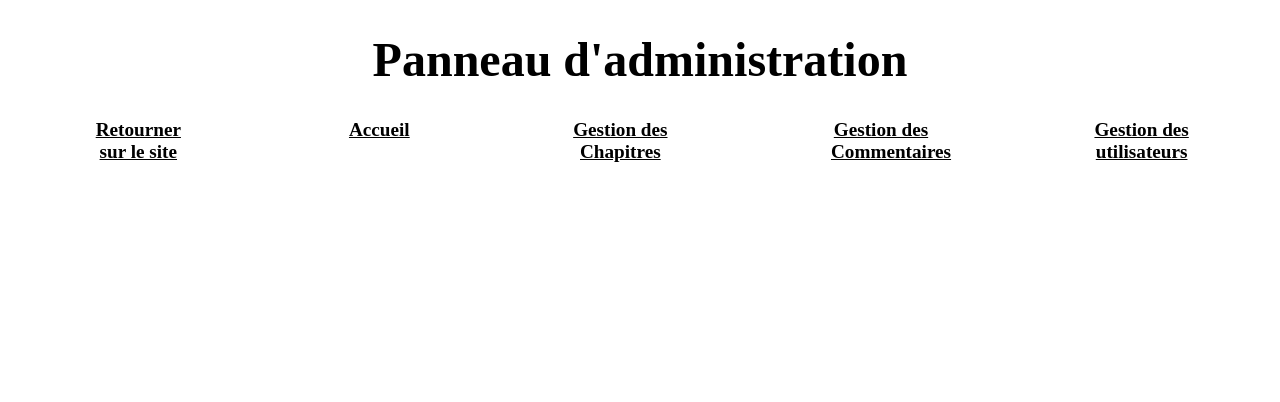
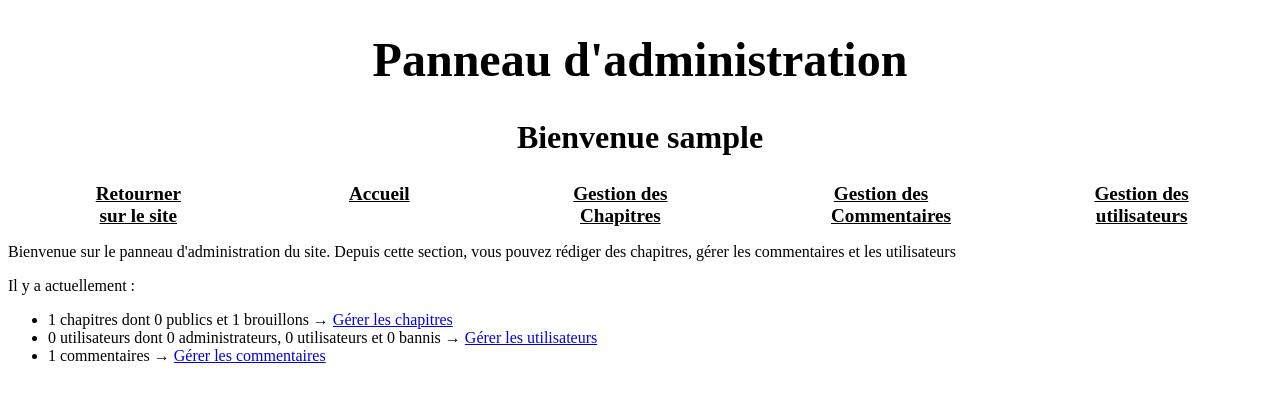
Before and after one commit to sebLaMontagne/Jean_Forteroche, a PHP site: page /P4/Views/back/admin.php in a window 1280 px wide. Shown: the top 402 px of the page. Run offline with PHP 8.4, Linux system fonts and the light colour scheme; the visitor is signed in with stand-in values (Sample User, id 1); tables that the repository leaves empty or names only in its code hold one stand-in row (values such as "Sample post").

Commit message:
Write something in the admin pannel

```diff
--- a/Controllers/CommentManager.php
+++ b/Controllers/CommentManager.php
@@ -60,6 +60,11 @@ class CommentManager extends Manager
             $list[] = new Comment($refinedAnswer);
         }
         return $list;
+    }
+
+    public function getAllCommentsCount()
+    {
+        return $this->_db->query('SELECT COUNT(comment_id) FROM comment')->fetch()[0];
     }
 
     public function getAllCommentsSortedByReports()
--- a/Controllers/PostManager.php
+++ b/Controllers/PostManager.php
@@ -199,6 +199,24 @@ class PostManager extends Manager
         }
     }
 
+    public function getPublicChaptersCount()
+    {
+        $q = $this->_db->query('SELECT COUNT(post_id) FROM post WHERE post_isPublished = 1');
+        return $q->fetch()[0];
+    }
+
+    public function getDraftChaptersCount()
+    {
+        $q = $this->_db->query('SELECT COUNT(post_id) FROM post WHERE post_isPublished = 0');
+        return $q->fetch()[0];
+    }
+
+    public function getAllChaptersCount()
+    {
+        $q = $this->_db->query('SELECT COUNT(post_id) FROM post');
+        return $q->fetch()[0];
+    }
+
     public function isChapterExist($chapter)
     {
         $q = $this->_db->prepare('SELECT * FROM post WHERE post_chapter_number = :chapter');
--- a/Controllers/UserManager.php
+++ b/Controllers/UserManager.php
@@ -211,6 +211,26 @@ class UserManager extends Manager
         return $list;
     }
 
+    public function getAllUsersCount()
+    {
+        return $this->_db->query('SELECT COUNT(user_id) FROM user WHERE user_activation = 1')->fetch()[0];
+    }
+
+    public function getBannedUsersCount()
+    {
+        return $this->_db->query('SELECT COUNT(user_id) FROM user WHERE user_activation = 1 AND user_isBanned = 1')->fetch()[0];
+    }
+
+    public function getAdminUsersCount()
+    {
+        return $this->_db->query('SELECT COUNT(user_id) FROM user WHERE user_activation = 1 AND user_isAdmin = 1')->fetch()[0];
+    }
+
+    public function getNormalUsersCount()
+    {
+        return $this->_db->query('SELECT COUNT(user_id) FROM user WHERE user_activation = 1 AND user_isAdmin = 0 AND user_isBanned = 0')->fetch()[0];
+    }
+
     public function updateUserLogins(User $user, $username, $password)
     {
         $q = $this->_db->prepare('
--- a/Ressources/css/styles.css
+++ b/Ressources/css/styles.css
@@ -4,6 +4,10 @@
 h1{
     text-align: center;
     font-size: 3.0em;
+}
+h2{
+    text-align: center;
+    font-size: 2.0em;
 }
 nav{
     display: flex;
--- a/Views/back/admin.php
+++ b/Views/back/admin.php
@@ -11,3 +11,20 @@ if(!isset($_SESSION['isAdmin']) || $_SESSION['isAdmin'] != '1')
 {
     header("location:javascript://history.go(-1)");
 }
+else
+{
+    $postManager = new PostManager();
+    $userManager = new UserManager();
+    $commentManager = new CommentManager();
+
+    $display  = '<p>Bienvenue sur le panneau d\'administration du site. Depuis cette section, vous pouvez rédiger des chapitres, gérer les commentaires et les utilisateurs</p>';
+
+    $display .= '<p>Il y a actuellement : </p>';
+    $display .= '<ul>';
+    $display .= '<li>'.$postManager->getAllChaptersCount().' chapitres dont '.$postManager->getPublicChaptersCount().' publics et '.$postManager->getDraftChaptersCount().' brouillons &rarr; <a href="chaptersList.php">Gérer les chapitres</a></li>';
+    $display .= '<li>'.$userManager->getAllUsersCount().' utilisateurs dont '.$userManager->getAdminUsersCount().' administrateurs, '.$userManager->getNormalUsersCount().' utilisateurs et '.$userManager->getBannedUsersCount().' bannis &rarr; <a href="usersList.php">Gérer les utilisateurs</a></li>';
+    $display .= '<li>'.$commentManager->getAllCommentsCount().' commentaires &rarr; <a href="commentsList.php">Gérer les commentaires</a></li>';
+    $display .= '</ul>';
+
+    echo $display;
+}
--- a/Views/back/template.php
+++ b/Views/back/template.php
@@ -32,6 +32,7 @@ spl_autoload_register(function($class){
 
     <body>
         <h1>Panneau d'administration</h1>
+        <h2><?= 'Bienvenue '.$_SESSION['pseudo']; ?></h2>
         <nav>
             <a href="../front/home.php">Retourner sur le site</a>
             <a href="admin.php">Accueil</a>
--- a/Views/back/usersList.php
+++ b/Views/back/usersList.php
@@ -29,7 +29,6 @@ else
         elseif($users[$i]->isAdmin())
         {
             $display .= ' (administrateur)</p>';
-            $display .= '<p><a href="confirmBanUser.php?action=ban&id='.$users[$i]->id().'&redirect=usersList.php">Bannir</a></p>';
         }
         elseif(!$users[$i]->isActivated())
         {
@@ -40,6 +39,9 @@ else
             $display .= ' (simple usager)</p>';
             $display .= '<p><a href="confirmBanUser.php?action=ban&id='.$users[$i]->id().'&redirect=usersList.php">Bannir</a></p>';
         }
+
+        $display .= '<p><a href="commentsList.php?id='.$users[$i]->id().'">Voir tous les commentaires de cet utilisateur</a></p>';
+        $display .= '<hr />';
     }
 
     echo $display;
```
Also changed, not shown: Views/back/commentsList.php (+10 -6 lines).
